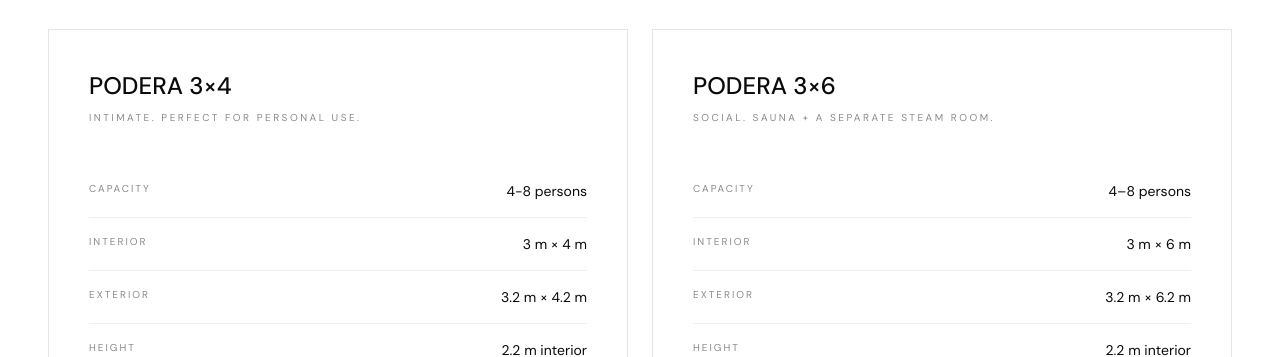
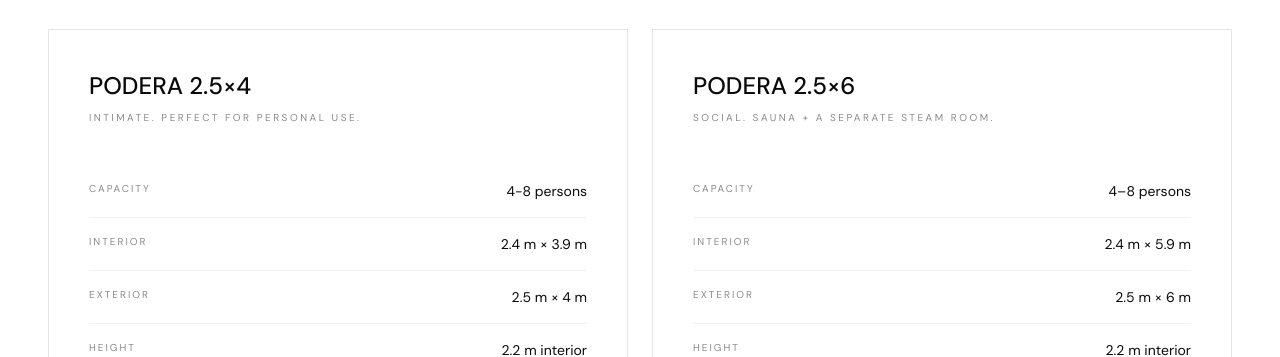
Before and after one commit to podera-saunas/Podera-Website, a React (Vite) app: page /info in a window 1280 px wide. Shown: the part 696-1053 px from the top of the page. Built offline with nearby package versions, Linux system fonts and the light colour scheme.

Commit message:
Update Info.tsx

```diff
--- a/src/app/components/Info.tsx
+++ b/src/app/components/Info.tsx
@@ -17,24 +17,24 @@
 const models = {
   en: [
     {
-      name: 'PODERA 3×4',
+      name: 'PODERA 2.5×4',
       tagline: 'Intimate. Perfect for personal use.',
       specs: [
         { label: 'Capacity', value: '4-8 persons' },
-        { label: 'Interior', value: '3 m × 4 m' },
-        { label: 'Exterior', value: '3.2 m × 4.2 m' },
+        { label: 'Interior', value: '2.4 m × 3.9 m' },
+        { label: 'Exterior', value: '2.5 m × 4 m' },
         { label: 'Height', value: '2.2 m interior' },
         { label: 'Heater', value: '12 kW' },
         { label: 'Weight', value: '~1,800 kg' },
       ],
     },
     {
-      name: 'PODERA 3×6',
+      name: 'PODERA 2.5×6',
      tagline: 'Social. Sauna + a separate steam room.',
       specs: [
         { label: 'Capacity', value: '4–8 persons' },
-        { label: 'Interior', value: '3 m × 6 m' },
-        { label: 'Exterior', value: '3.2 m × 6.2 m' },
+        { label: 'Interior', value: '2.4 m × 5.9 m' },
+        { label: 'Exterior', value: '2.5 m × 6 m' },
         { label: 'Height', value: '2.2 m interior' },
         { label: 'Heater', value: '15 kW – 18 kW' },
         { label: 'Weight', value: '~2,600 kg' },
@@ -43,24 +43,24 @@
   ],
   th: [
     {
-      name: 'PODERA 3×4',
+      name: 'PODERA 2.5×4',
       tagline: 'สำหรับการใช้งานส่วนตัว',
       specs: [
         { label: 'ความจุ', value: '4-8 คน' },
-        { label: 'ภายใน', value: '3 ม. × 4 ม.' },
-        { label: 'ภายนอก', value: '3.2 ม. × 4.2 ม.' },
+        { label: 'ภายใน', value: '2.4 ม. × 3.9 ม.' },
+        { label: 'ภายนอก', value: '2.5 ม. × 4 ม.' },
         { label: 'ความสูง', value: '2.2 ม. ภายใน' },
         { label: 'เครื่องทำความร้อน', value: '12 kW' },
         { label: 'น้ำหนัก', value: '~1,800 กก.' },
       ],
     },
     {
-      name: 'PODERA 3×6',
+      name: 'PODERA 2.5×6',
       tagline: 'เพื่อการสังสรรค์ พร้อมห้องสตีมแยกส่วน',
       specs: [
         { label: 'ความจุ', value: '4–8 คน' },
-        { label: 'ภายใน', value: '3 ม. × 6 ม.' },
-        { label: 'ภายนอก', value: '3.2 ม. × 6.2 ม.' },
+        { label: 'ภายใน', value: '2.4 ม. × 5.9 ม.' },
+        { label: 'ภายนอก', value: '2.5 ม. × 6 ม.' },
         { label: 'ความสูง', value: '2.2 ม. ภายใน' },
         { label: 'เครื่องทำความร้อน', value: '15 kW – 18 kW' },
         { label: 'น้ำหนัก', value: '~2,600 กก.' },
```
